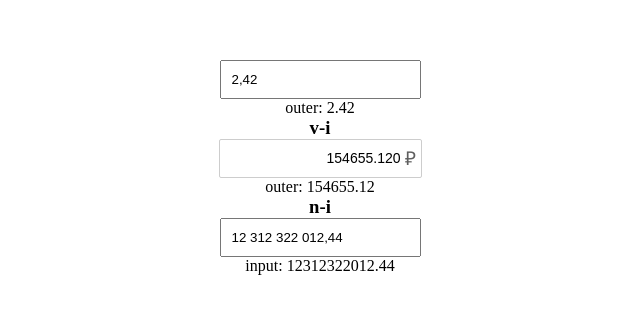
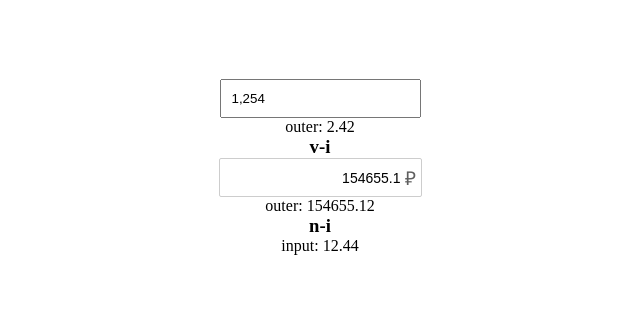
Before and after one commit to bRICK2H/vue-numeric-input, a Vue app: page / in a window 1280 px wide. Shown: the part 233-546 px from the top of the page, without its empty margins (320-960 px from the left). Built offline with nearby package versions, Linux system fonts and the light colour scheme.

Commit message:
update n-inp c-inp

```diff
--- a/src/App.vue
+++ b/src/App.vue
@@ -1,15 +1,15 @@
 <template>
 	<div class="container">
 		<c-input
-			:dataRef="data"
-			field="value"
+			:value="cValue"
+			v-model="cValue"
 		/>
 
 		outer: {{ data.value }}
 
 		<h3>v-i</h3>
 		<v-input
-			:decimal="3"
+			:decimal="1"
 			:value="mValue"
 			v-model="mValue"
 			:width="'100%'"
@@ -23,11 +23,10 @@
 		/> -->
 
 		<h3>n-i</h3>
-		<n-input
+		<!-- <n-input
 			v-model="nValue"
-			:decimal="2"
-			:value="nValue"
-		/>
+			:decimal="3"
+		/> -->
 
 		input: {{ nValue }}
 	</div>
@@ -49,9 +48,10 @@ export default {
 	},
 	data: () => ({
 		data: { value: 2.420 },
+		cValue: 1.254,
 		mValue: 154655.12,
 		kValue: 154655.315,
-		nValue: 12312322012.44,
+		nValue: 12.44,
 	}),
 	watch: {
 		'data.value'(val) {
--- a/src/components/c-input.vue
+++ b/src/components/c-input.vue
@@ -2,11 +2,7 @@
 	<input type="text"
 		:value="initValue"
 		@input="input($event)"
-		@focus="focus($event)"
-		@blur="blur($event)"
 		@keydown="keydown($event)"
-		@dblclick="dblclick"
-		@click="click($event)"
 	>
 </template>
 
@@ -14,175 +10,71 @@
 	export default {
 		name: 'cInput',
 		props: {
-			dataRef: {
-				type: Object,
-				default: () => ({})
-			},
-			field: {
-				type: String,
+			value: {
+				type: [Number, String],
 				default: 0
 			}
 		},
 		data: () => ({
 			initValue: null,
-			isFocus: false,
-			isRemove: false,
-			isNumeric: false,
-			isComma: false,
-			isDelete: false,
-			countFocusOut: 0,
+			prevValue: null,
+			valueSettings: {}
 		}),
 		methods: {
 			input(e) {
-				const { target } = e,
-					innerValue = target.value.replace(/,/, '.'),
-					isNumeric = !isNaN(innerValue)
+				const { target } = e
+				target.value = this.parseValue(target.value)
+			},
+			setTypeOfNumber(value) {
+				const format = String(value).replace(/\./, ',')
+				const isInteger = !(/,/.test(format))
 
-				if (!isNumeric) {
-					target.value = this.dataRef[this.field].toFixed(2).replace(/\./, ',')
-					const [before] = target.value.split(',')
-					target.selectionStart = target.selectionEnd = String(Number(before)).length
-					if (this.isFocus) target.select()
-					if (this.isComma) {
-						target.selectionStart = target.selectionEnd = target.value.indexOf(',') + 1
-						this.isComma = false
-					}
-					return
-				} else if (this.isFocus) {
-					target.value = Number(target.value).toFixed(2).replace(/\./, ',')
-					this.dataRef[this.field] = Number(target.value.replace(/,/, '.'))
-					target.selectionStart = target.selectionEnd = target.value.indexOf(',')
-					this.isFocus = false
-				}
-
-				const [before, after] = target.value.split(',')
-				this.countFocusOut = 0
-
-
-				if (target.selectionStart <= target.value.indexOf(',')) {
-					if (!target.selectionStart) {
-						if (before === '') {
-							target.value = `${Number(before)},${after}`
-							target.selectionStart = target.selectionEnd = target.value.indexOf(',')
-						} else {
-							target.selectionStart = target.selectionEnd = 0
-						}
-					}
-
-					if (before.length === 2 && before.indexOf(0) !== -1 && before[0] === '0') {
-						const currNull = before.indexOf(0)
-						const beforeArray = before.split('')
-						beforeArray.splice(currNull, 1)
-						target.value = `${beforeArray.join('')},${after}`
-						target.selectionStart = target.selectionEnd = target.value.indexOf(',')
-					}
-
-					target.value = `${Number(before)},${after}`
-					this.dataRef[this.field] = Number(target.value.replace(/,/, '.'))
-
-				} else {
-					if (after === undefined) {
-						if(!target.selectionStart) {
-							const zero = 0
-							target.value = String(zero.toFixed(2)).replace(/\./, ',')
-							this.dataRef[this.field] = Number(target.value.replace(/,/, '.'))
-						} else {
-							const tmp = target.value.split('')
-							tmp.splice(target.selectionStart, 0, ',')
-							target.value = Number(tmp.join('').replace(/,/, '.')).toFixed(2).replace(/\./, ',')
-							this.dataRef[this.field] = Number(target.value.replace(/,/, '.'))
-						}
-
-						target.selectionStart = target.selectionEnd = this.isDelete
-							? target.value.indexOf(',') + 1
-							: target.value.indexOf(',')
-
-						return
-					}
-
-					if (after.length < 2) {
-						if (!((target.selectionStart - before.length) - 1)) {
-							target.value = String(Number(target.value.replace(/,/, '.')).toFixed(2)).replace(/\./, ',')
-							target.selectionStart = target.selectionEnd = target.value.indexOf(',') + 1
-						} else {
-							target.value = String(Number(target.value.replace(/,/, '.')).toFixed(2)).replace(/\./, ',')
-							target.selectionStart = target.selectionEnd = target.value.indexOf(',') + 2
-						}
-
-					} else if (after.length > 2) {
-						const afterToArray = after.split('')
-
-						if (target.value.length - 2 === target.selectionStart) {
-							afterToArray.splice(-2, 1)
-							target.value = `${Number(before)},${afterToArray.join('')}`
-							target.selectionStart = target.selectionEnd = target.value.length - 1
-						} else if (target.value.length - 1 === target.selectionStart) {
-							afterToArray.splice(-1, 1)
-							target.value = `${Number(before)},${afterToArray.join('')}`
-						} else if (target.value.length === target.selectionStart) {
-							target.value = `${Number(before)},${after.slice(0, 2)}`
-						}
-					}
-
-					if (after === '') {
-						target.value = String(Number(before).toFixed(2)).replace(/\./, ',')
-					}
-
-					this.dataRef[this.field] = Number(target.value.replace(/,/, '.'))
+				return {
+					isInteger,
 				}
 			},
+			parseValue(val) {
+				/**
+				 * 1. Нужно сразу же определить целое это число или дробное
+				 * 2. В не зависимости того пришло число или строка, точка или запятая нужно преобразовать все к строке и запятой
+				 * 3.
+				 */
 
+				console.log(this.typeOfNumber)
+				const format = String(val).replace(/[^\d\.,]/g, '').replace(/\./, ',')
+
+				console.log({format}, format.match(/[,\.]/g), this.prevValue)
+
+				// if (isInteger) {
+				// 	console.log('целове число')
+				// 	return format.replace(/,/, '')
+				// } else {
+				// 	if (format.match(/[,\.]/g) === null) {
+				// 		console.log('нет запятых')
+				// 	} else if(format.match(/[,\.]/g).length > 1) {
+
+				// 		console.log('пришла точка или запятая', format.match(/[,\.]/), this.prevValue)
+				// 		return this.prevValue
+				// 	} else {
+				// 		console.log('hs')
+				// 		// return format.replace(/,/, '')
+				// 		return format
+				// 	}
+				// 	console.log('дробное число')
+				// }
+
+				// console.log('val:', val)
+				return format
+			},
 			keydown(e) {
-				const code = e.keyCode ? e.keyCode : e.which,
-						isArrow = [37, 38, 39, 40].includes(code),
-						isComma = 188 === code,
-						isDelete = 46 === code
+				const { target } = e
+				this.prevValue = target.value
+			}
 
-				this.isDelete = isDelete
-
-				if (isArrow || isComma) {
-					this.isFocus = false
-					this.isComma = true
-				}
-			},
-			focus(e) {
-				const { target } = e,
-						[before, after] = target.value.split(',')
-
-				target.value = `${before.replace(/ /g, '')},${after}`
-				this.isFocus = true
-				target.select()
-			},
-			blur(e) {
-				const { target } = e,
-						[before, after] = target.value.split(',')
-
-				target.value = `${this.setSeparatorSpace(before)},${after}`
-				this.countFocusOut = 0
-			},
-			dblclick() {
-				this.isFocus = true
-			},
-			click() {
-				this.countFocusOut++
-				if (this.countFocusOut > 1) {
-					this.isFocus = false
-				}
-			},
-			setSeparatorSpace(str) {
-				let str2 = str.split('')
-				const tmp = []
-				for (let i = str2.length; i > 0; i -= 3) {
-					i - 3 >= 0
-						? tmp.unshift(' ', ...str2.splice([i] - 3, 3))
-						: tmp.unshift(...str2)
-				}
-
-				return tmp.join('').trim()
-			}
 		},
 		created() {
-			this.initValue = this.dataRef[this.field].toFixed(2).replace(/\./, ',')
+			this.typeOfNumber = this.setTypeOfNumber(this.value)
+			this.initValue = this.parseValue(this.value)
 		}
 	}
 </script>
--- a/src/components/n-input.vue
+++ b/src/components/n-input.vue
@@ -81,10 +81,11 @@ export default {
 			return Number(val.replace(/ /g, '').replace(/,/, '.'))
 		},
 		toInput(val) {
-			// console.log({val})
+			console.log(val)
 			const value = String(val)
 				.replace(/[^\d,\.]/g, '')
-				.replace(/[,\.]/, ',')
+				.replace(/[,\.]/g, ',')
+			console.log({value}, this.selection)
 
 			let parseValue = null
 
@@ -92,28 +93,35 @@ export default {
 				parseValue = value.indexOf(',') !== -1
 					? value.slice(0, value.indexOf(','))
 					: value
-				console.log('!dec', parseValue)
 			} else {
-				const afterComma = value.slice(value.indexOf(',') + 1);
-				console.log('dec', value, afterComma, String(Number(value.replace(/,/, '.')).toFixed(this.decimal)).replace(/\./, ',') )
-				parseValue = Number(afterComma) > this.decimal
-					? String(Number(value.replace(/,/, '.')).toFixed(this.decimal)).replace(/\./, ',')
-					: value.slice(0, -(this.decimal + 1))
+				let wMoreComma = value.split('')
+				console.log(value[this.selection[0]])
+				if (value[this.selection[0]] && value[this.selection[0]].indexOf(',') !== -1) {
+					wMoreComma.splice(this.selection[0], 1)
+				}
+				console.log('tmp', wMoreComma)
+				// console.log('v', value[this.selection[0]])
+				const afterComma = wMoreComma.join('').slice(wMoreComma.indexOf(',') + 1);
+
+				if (this.decimal >= afterComma.length) {
+					// console.log('d>ac: ', tmp)
+					parseValue = String(Number(wMoreComma.join('').replace(/,/, '.')).toFixed(this.decimal)).replace(/\./, ',')
+				} else {
+					parseValue = wMoreComma.join('').slice(0, -(this.decimal + 1))
+				}
+
+				// parseValue = this.decimal >= afterComma.length // tut o4ko
+				// 	? String(Number(value.replace(/,/, '.')).toFixed(this.decimal)).replace(/\./, ',')
+				// 	: value.slice(0, -(this.decimal + 1))
 			}
 
-			// console.log({parseValue})
-			// return
+			console.log({parseValue})
 
 			const newArrValue = []
 			const arrValue = parseValue.split('')
-			console.log({arrValue})
-			let wholePart = arrValue.indexOf(',') !== -1
+			const wholePart = arrValue.indexOf(',') !== -1
 				? arrValue.splice(0, arrValue.indexOf(','))
 				: arrValue.splice(0)
-			// на выходе вроде все ок, но при удалении шляпа
-
-			// console.log({wholePart, arrValue})
-			// return
 
 			for (let i = wholePart.length; i > 0; i -= 3) {
 				i - 3 >= 0
@@ -121,7 +129,6 @@ export default {
 					: newArrValue.unshift(...wholePart)
 			}
 			newArrValue.push(...arrValue)
-			console.log('preres: ', newArrValue.join('').trim())
 			return newArrValue.join('').trim()
 		},
 		trigger(e) {
```
